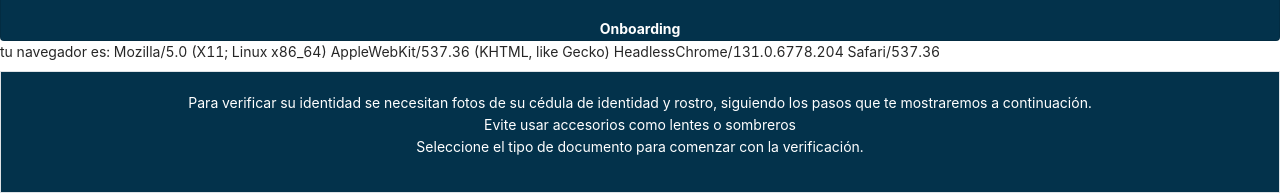
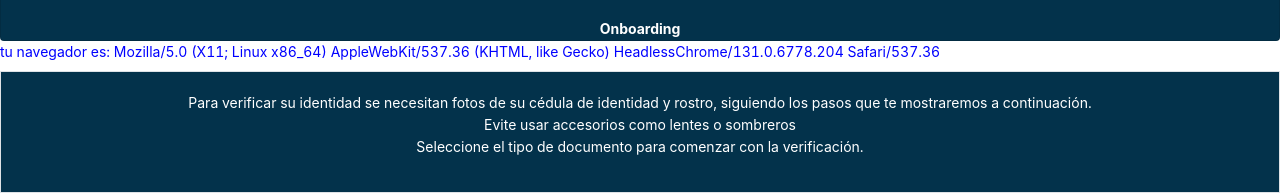
Before and after one commit to raul12382/react-apitocs, a React (Create React App) app: page / in a window 1280 px wide. Shown: the part 459-653 px from the top of the page. Built offline with nearby package versions, Linux system fonts and the light colour scheme.

Commit message:
navegador

```diff
--- a/src/components/form.js
+++ b/src/components/form.js
@@ -219,7 +219,7 @@ const APIForm  = (props) => {
             <div hidden={div}>
                 <ApiFacial/>
             </div>
-            <label>tu navegador es: {navegador}</label>
+            <label style={{color:"blue"}}>tu navegador es: {navegador}</label>
            <div hidden={div} className="">
                 <div style={{textAlign:"center"}} className="text-center">
                         <div className="text-center text-white border" style={{padding:10,  backgroundColor:'#03324B'}}>
```
